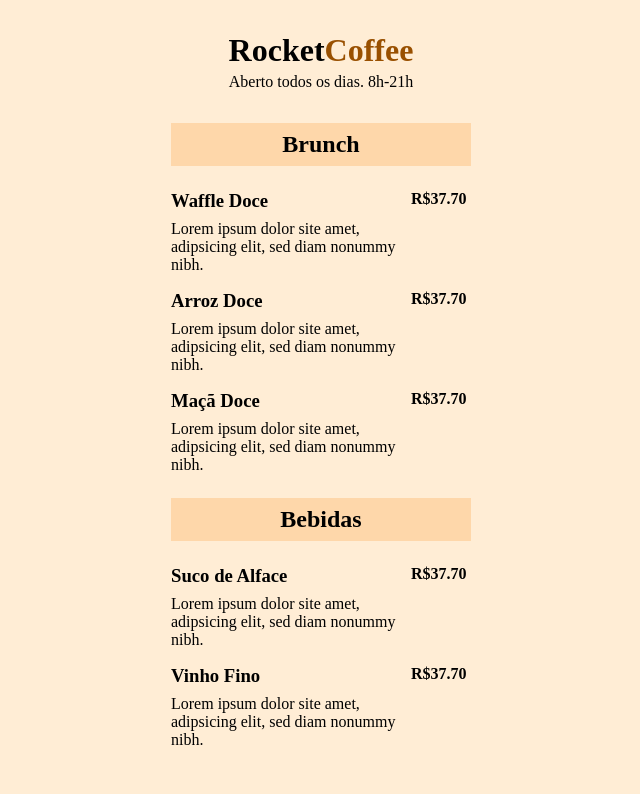
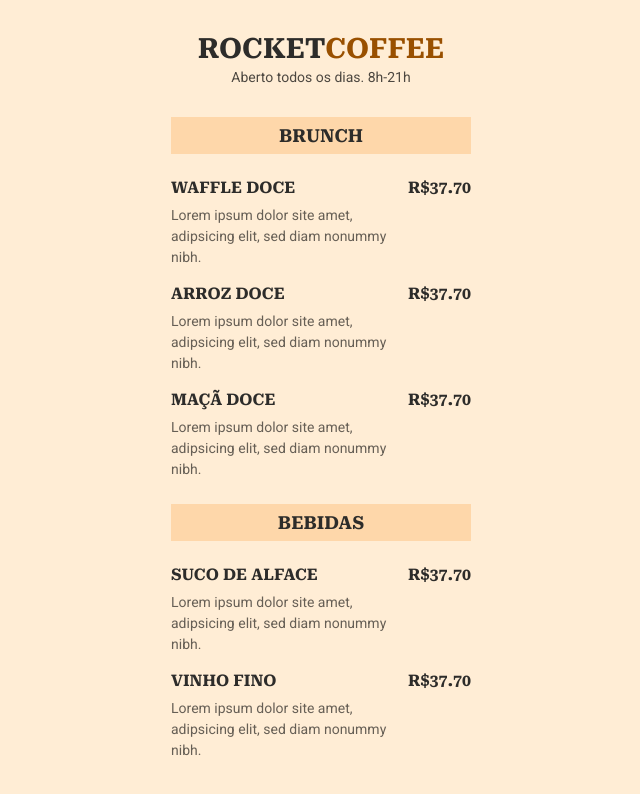
Before and after one commit to jacckk7/MaratonaExplorer2022, a plain HTML site: page index.html in a window 1280 px wide. Shown: the whole page, without its empty margins (319-959 px from the left). Drawn offline with Linux system fonts and the light colour scheme.

Commit message:
feat: Adicionado fontes e terminado o CSS.

```diff
--- a/index.html
+++ b/index.html
@@ -1,10 +1,17 @@
 <!DOCTYPE html>
 <html lang="pt-br">
     <head>
+        <link rel="preconnect" href="https://fonts.googleapis.com" />
+        <link rel="preconnect" href="https://fonts.gstatic.com" crossorigin />
+        <link
+            href="https://fonts.googleapis.com/css2?family=Roboto&family=Roboto+Serif:opsz,wght@8..144,700&display=swap"
+            rel="stylesheet"
+        />
+
         <meta charset="UTF-8" />
         <meta name="viewport" content="width=device-width, initial-scale=1.0" />
         <title>RocketCoffee</title>
-        <link rel="stylesheet" type="text/css" href="./styles.css"/>
+        <link rel="stylesheet" type="text/css" href="./styles.css" />
     </head>
     <body>
         <header>
@@ -21,34 +28,37 @@
                 <li>
                     <div class="details">
                         <h3>Waffle Doce</h3>
-                        <p class="description">Lorem ipsum dolor site amet, adipsicing elit, sed diam nonummy nibh.</p>
+                        <p class="description">
+                            Lorem ipsum dolor site amet, adipsicing elit, sed
+                            diam nonummy nibh.
+                        </p>
                     </div>
 
-                    <strong class="price">
-                        R$37.70
-                    </strong>
+                    <strong class="price"> R$37.70 </strong>
                 </li>
 
                 <li>
                     <div class="details">
                         <h3>Arroz Doce</h3>
-                        <p class="description">Lorem ipsum dolor site amet, adipsicing elit, sed diam nonummy nibh.</p>
+                        <p class="description">
+                            Lorem ipsum dolor site amet, adipsicing elit, sed
+                            diam nonummy nibh.
+                        </p>
                     </div>
 
-                    <strong class="price">
-                        R$37.70
-                    </strong>
+                    <strong class="price"> R$37.70 </strong>
                 </li>
 
                 <li>
                     <div class="details">
                         <h3>Maçã Doce</h3>
-                        <p class="description">Lorem ipsum dolor site amet, adipsicing elit, sed diam nonummy nibh.</p>
+                        <p class="description">
+                            Lorem ipsum dolor site amet, adipsicing elit, sed
+                            diam nonummy nibh.
+                        </p>
                     </div>
 
-                    <strong class="price">
-                        R$37.70
-                    </strong>
+                    <strong class="price"> R$37.70 </strong>
                 </li>
             </ul>
         </section>
@@ -60,23 +70,25 @@
                 <li>
                     <div class="details">
                         <h3>Suco de Alface</h3>
-                        <p class="description">Lorem ipsum dolor site amet, adipsicing elit, sed diam nonummy nibh.</p>
+                        <p class="description">
+                            Lorem ipsum dolor site amet, adipsicing elit, sed
+                            diam nonummy nibh.
+                        </p>
                     </div>
 
-                    <strong class="price">
-                        R$37.70
-                    </strong>
+                    <strong class="price"> R$37.70 </strong>
                 </li>
 
                 <li>
                     <div class="details">
                         <h3>Vinho Fino</h3>
-                        <p class="description">Lorem ipsum dolor site amet, adipsicing elit, sed diam nonummy nibh.</p>
+                        <p class="description">
+                            Lorem ipsum dolor site amet, adipsicing elit, sed
+                            diam nonummy nibh.
+                        </p>
                     </div>
 
-                    <strong class="price">
-                        R$37.70
-                    </strong>
+                    <strong class="price"> R$37.70 </strong>
                 </li>
             </ul>
         </section>
--- a/styles.css
+++ b/styles.css
@@ -6,10 +6,18 @@
 
 body {
     background-color: #FFEDD5;
+    font-family: 'Roboto', sans-serif;
 }
 
 ul {
     list-style: none;
+}
+
+/* Fonts */
+h1, h2, h3, .price {
+    font-family: 'Roboto Serif', serif;
+    text-transform: uppercase;
+    color: #2D2C2A;
 }
 
 /* Header */
@@ -25,10 +33,18 @@ header, section {
 
 header h1 {
     margin-bottom: 4px;
+    font-size: 28px;
+    line-height: 33px;
 }
 
 header h1 span {
     color: #995000;
+}
+
+header p {
+    color: rgba(0, 0, 0, 0.7);
+    font-size: 14px;
+    line-height: 16px;
 }
 
 /* Section */
@@ -42,6 +58,7 @@ section h2 {
     text-align: center;
 
     margin-bottom: 24px;
+    font-size: 18px;
 }
 
 ul li {
@@ -55,4 +72,12 @@ li .details {
 
 .details h3 {
     margin-bottom: 8px;
+    font-size: 16px;
+    line-height: 19px;
 }
+
+.details p {
+    color: rgba(0, 0, 0, 0.6);
+    font-size: 14px;
+    line-height: 21px;
+}
```
